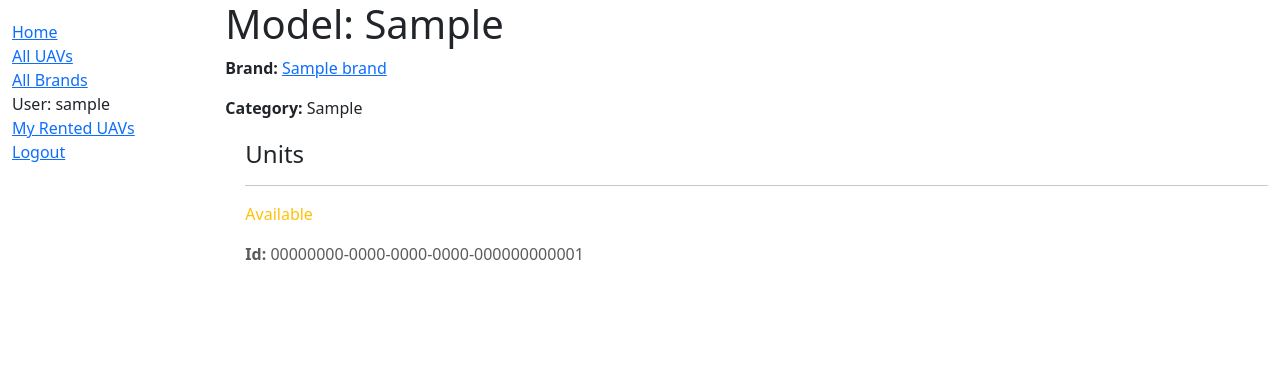
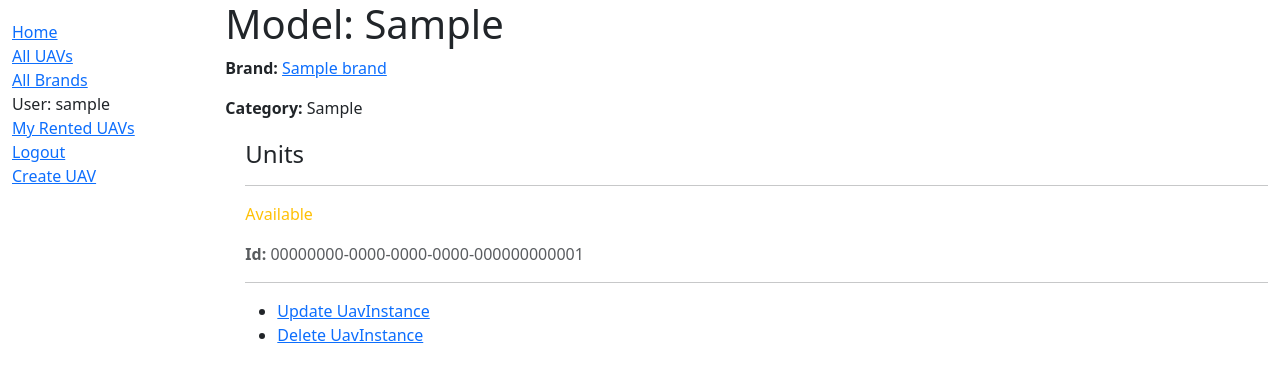
Before and after one commit to hasanunl/UAV-Rental, a Django app: page /rental/uav/1 in a window 1280 px wide. Shown: the top 382 px of the page. Run offline with Django 4.2, Linux system fonts and the light colour scheme; a user stored in the database is signed in; tables that the repository leaves empty hold one stand-in row (values such as "Sample post").

Commit message:
Added the ability to CRUD Uav İnstances

```diff
--- a/rental/templates/base_generic.html
+++ b/rental/templates/base_generic.html
@@ -30,6 +30,9 @@
             {% else %}
               <li><a href="{% url 'login' %}?next={{ request.path }}">Login</a></li>
             {% endif %}
+            {% if perms.rental.add_uavinstance %}
+              <li><a href="{% url 'uavinstance-create' %}">Create UAV</a></li>
+            {% endif %}
             </ul>
           {% endblock %}
         </div>
--- a/rental/templates/rental/uav_detail.html
+++ b/rental/templates/rental/uav_detail.html
@@ -19,6 +19,17 @@
         <p><strong>Date to be returned:</strong> {{ unit.return_date }}</p>
       {% endif %}
       <p class="text-muted"><strong>Id:</strong> {{ unit.id }}</p>
+      {% if perms.catalog.change_bookinstance or perms.catalog.delete_bookinstance %}
+      <hr>
+      <ul>
+        {% if perms.rental.change_uavinstance %}
+        <li><a href="{% url 'uavinstance-update' unit.id %}">Update UavInstance</a></li>
+        {% endif %}
+        {% if perms.catalog.delete_bookinstance %}
+        <li><a href="{% url 'uavinstance-delete' unit.id %}">Delete UavInstance</a></li>
+        {% endif %}
+      </ul>
+      {% endif %}
     {% endfor %}
   </div>
 {% endblock %}
--- a/rental/urls.py
+++ b/rental/urls.py
@@ -10,3 +10,16 @@ urlpatterns = [
 urlpatterns += [
     path('myuavs/', views.RentedUavsByUserListView.as_view(), name='my-rented'),
 ]
+
+urlpatterns += [
+    path('uav/<uuid:pk>/renew/', views.renew_uav_member, name='renew-uav-member'),
+]
+
+urlpatterns += [
+    path('uavinstance/create/', views.UavInstanceCreate.as_view(),
+         name='uavinstance-create'),
+    path('uavinstance/<uuid:pk>/update/',
+         views.UavInstanceUpdate.as_view(), name='uavinstance-update'),
+    path('uavinstance/<uuid:pk>/delete/',
+         views.UavInstanceDelete.as_view(), name='uavinstance-delete'),
+]
--- a/rental/views.py
+++ b/rental/views.py
@@ -40,3 +40,61 @@ class RentedUavsByUserListView(LoginRequiredMixin,generic.ListView):
             .filter(status__exact='r')
             .order_by('return_date')
         )
+
+import datetime
+
+from django.contrib.auth.decorators import login_required, permission_required
+from django.shortcuts import get_object_or_404
+from django.http import HttpResponseRedirect
+from django.urls import reverse
+
+from rental.forms import RenewUavForm
+
+@login_required
+@permission_required('rental.can_mark_returned', raise_exception=True)
+def renew_uav_member(request, pk):
+    uav_instance = get_object_or_404(UavInstance, pk=pk)
+
+    if request.method == 'POST':
+
+        form = RenewUavForm(request.POST)
+
+        if form.is_valid():
+            uav_instance.return_Date = form.cleaned_data['renewal_date']
+            uav_instance.save()
+
+            return HttpResponseRedirect(reverse('all-rented'))
+
+    else:
+        proposed_renewal_date = datetime.date.today() + datetime.timedelta(weeks=4)
+        form = RenewUavForm(initial={'renewal_date': proposed_renewal_date})
+
+    context = {
+        'form': form,
+        'uav_instance': uav_instance,
+    }
+
+    return render(request, 'rental/uav_renew_member.html', context)
+
+from django.views.generic.edit import CreateView, UpdateView, DeleteView
+from django.urls import reverse_lazy
+from .models import UavInstance
+
+class UavInstanceCreate(CreateView):
+    model = UavInstance
+    fields = ['Uav', 'return_date', 'renter', 'status']
+    success_url = reverse_lazy('uavs')
+    permission_required = 'rental.add_uavinstance'
+
+
+class UavInstanceUpdate(UpdateView):
+    model = UavInstance
+    fields = ['Uav', 'return_date', 'renter', 'status']
+    success_url = reverse_lazy('uavs')
+    permission_required = 'rental.change_uavinstance'
+
+
+class UavInstanceDelete(DeleteView):
+    model = UavInstance
+    success_url = reverse_lazy('uavs')
+    permission_required = 'rental.delete_uavinstance'
```
Also changed, not shown: rental/forms.py (added, +17 -0 lines), rental/templates/rental/uav_renew_member.html (added, +15 -0 lines), rental/templates/rental/uavinstance_confirm_delete.html (added, +14 -0 lines), rental/templates/rental/uavinstance_form.html (added, +13 -0 lines), rental/templates/rental/uavinstance_list_rented_user.html (+14 -0 lines).
